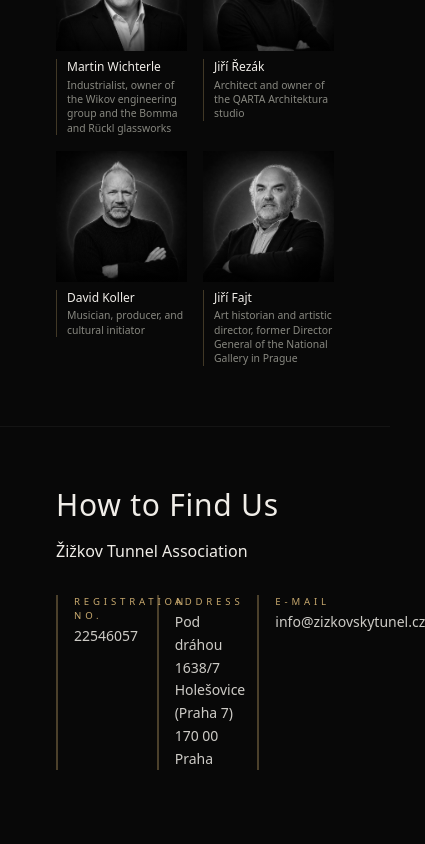
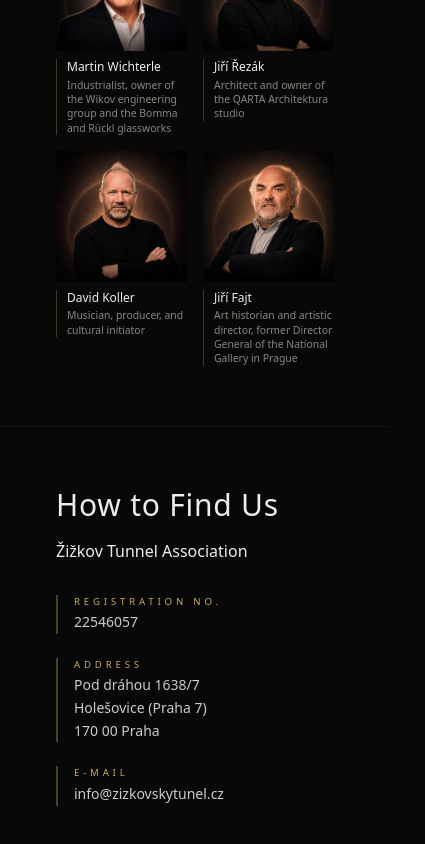
Before and after one commit to mithrillczech/zizkovskytunel.cz, a Next.js app: page /en in a window 390 px wide. Shown: the part 3231-4075 px from the top of the page, 425 px wide, since content can reach past the window. Built offline with nearby package versions, Linux system fonts and the light colour scheme; no server answers.

Commit message:
mobile ux

```diff
--- a/src/components/Sections/FindUsSection.tsx
+++ b/src/components/Sections/FindUsSection.tsx
@@ -30,7 +30,7 @@ export function FindUsSection() {
         {t("orgName")}
       </p>
 
-      <div className="grid grid-cols-3 gap-6 lg:gap-10">
+      <div className="grid grid-cols-1 md:grid-cols-3 gap-6 lg:gap-10">
         <ContactCol label={t("icoLabel")} value={t("ico")} />
 
         <ContactCol label={t("addressLabel")} value={t("address")} />
--- a/src/components/Sections/FoundersSection.tsx
+++ b/src/components/Sections/FoundersSection.tsx
@@ -20,7 +20,7 @@ function FounderPhoto({ src, name }: { src: string; name: string }) {
       src={failed ? "/img/Founders/placeholder.svg" : src}
       alt={name}
       onError={() => setFailed(true)}
-      className="absolute inset-0 w-full h-full object-cover object-top grayscale hover:grayscale-0 transition-all duration-500"
+      className="absolute inset-0 w-full h-full object-cover object-top md:grayscale md:hover:grayscale-0 transition-all duration-500"
     />
   );
 }
```
